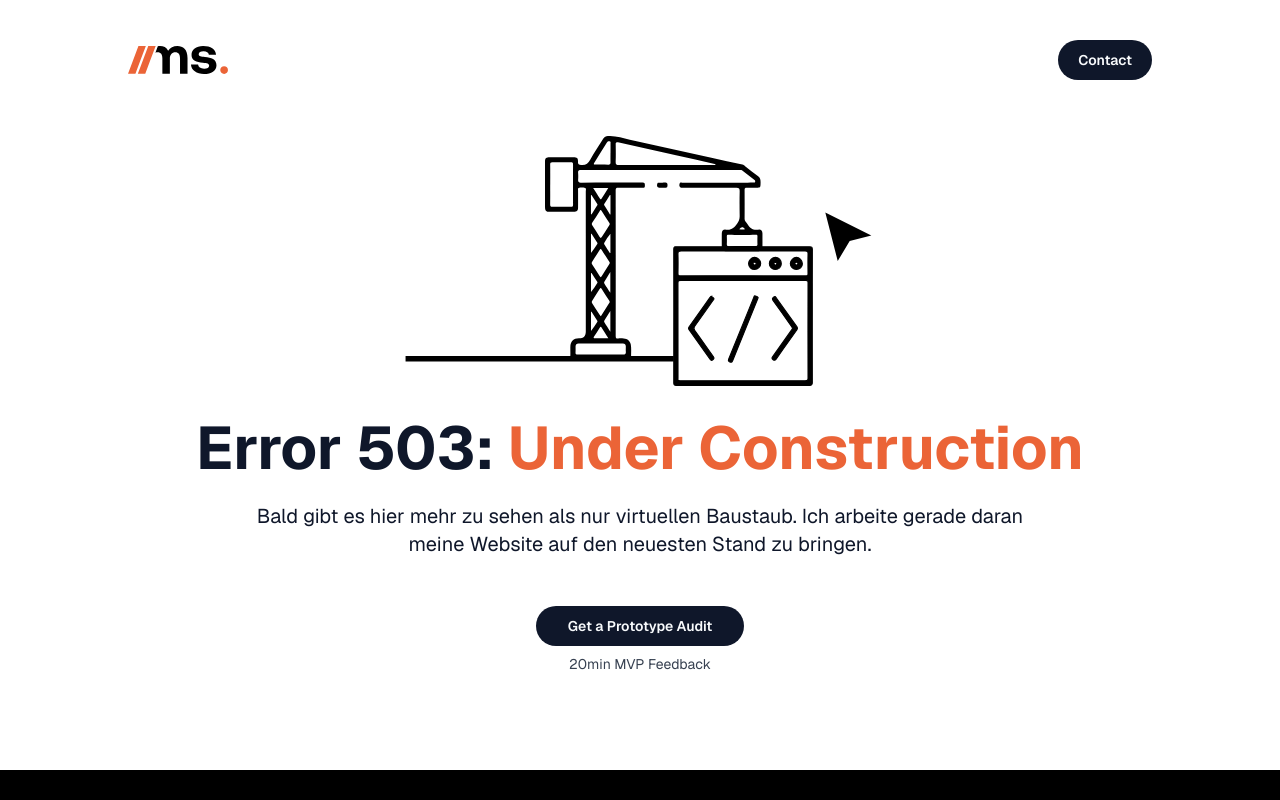
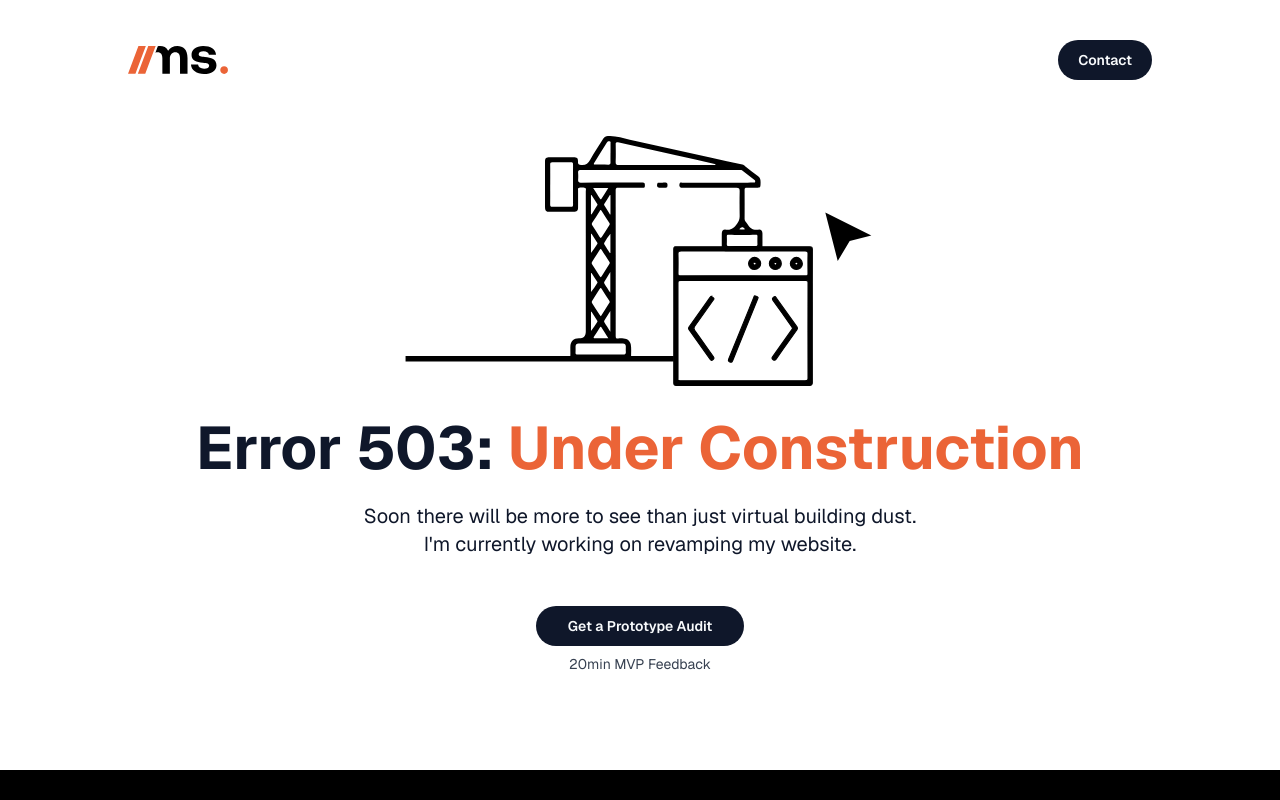
Before and after one commit to marvin-splitt/msdev.digital, a Next.js app: page / in a window 1280 px wide. Shown: the top 800 px of the page. Built offline with nearby package versions, Linux system fonts and the light colour scheme.

Commit message:
feat(construction): update hero description

```diff
--- a/app/page.tsx
+++ b/app/page.tsx
@@ -32,8 +32,9 @@ export default function Home() {
           Error 503: <span className="text-accent">Under Construction</span>
         </h1>
         <p className="max-w-3xl text-center text-xl mt-6">
-          Bald gibt es hier mehr zu sehen als nur virtuellen Baustaub. Ich
-          arbeite gerade daran meine Website auf den neuesten Stand zu bringen.
+          Soon there will be more to see than just virtual building dust.
+          <br />
+          I&apos;m currently working on revamping my website.
         </p>
 
         <Button asChild className="rounded-3xl px-8 py-4 mt-12">
```
